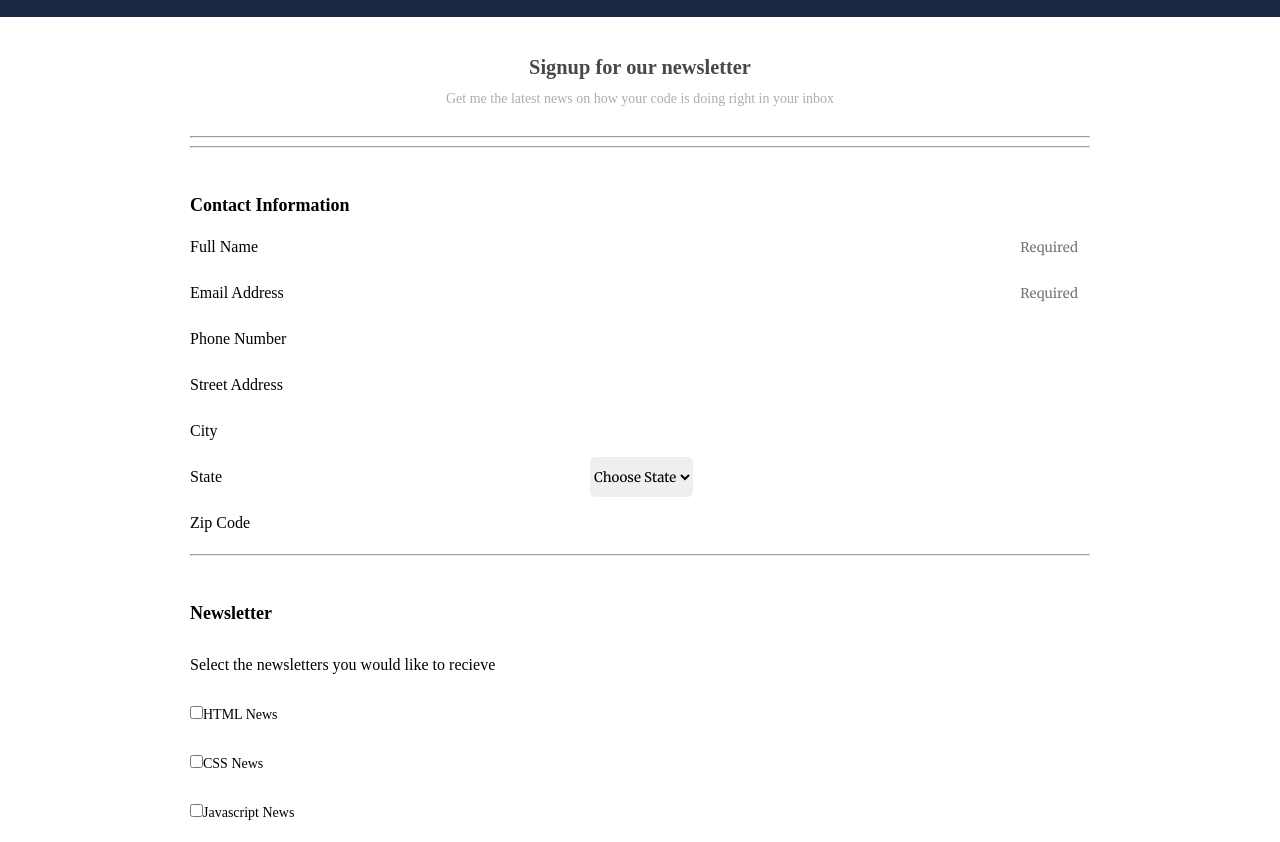
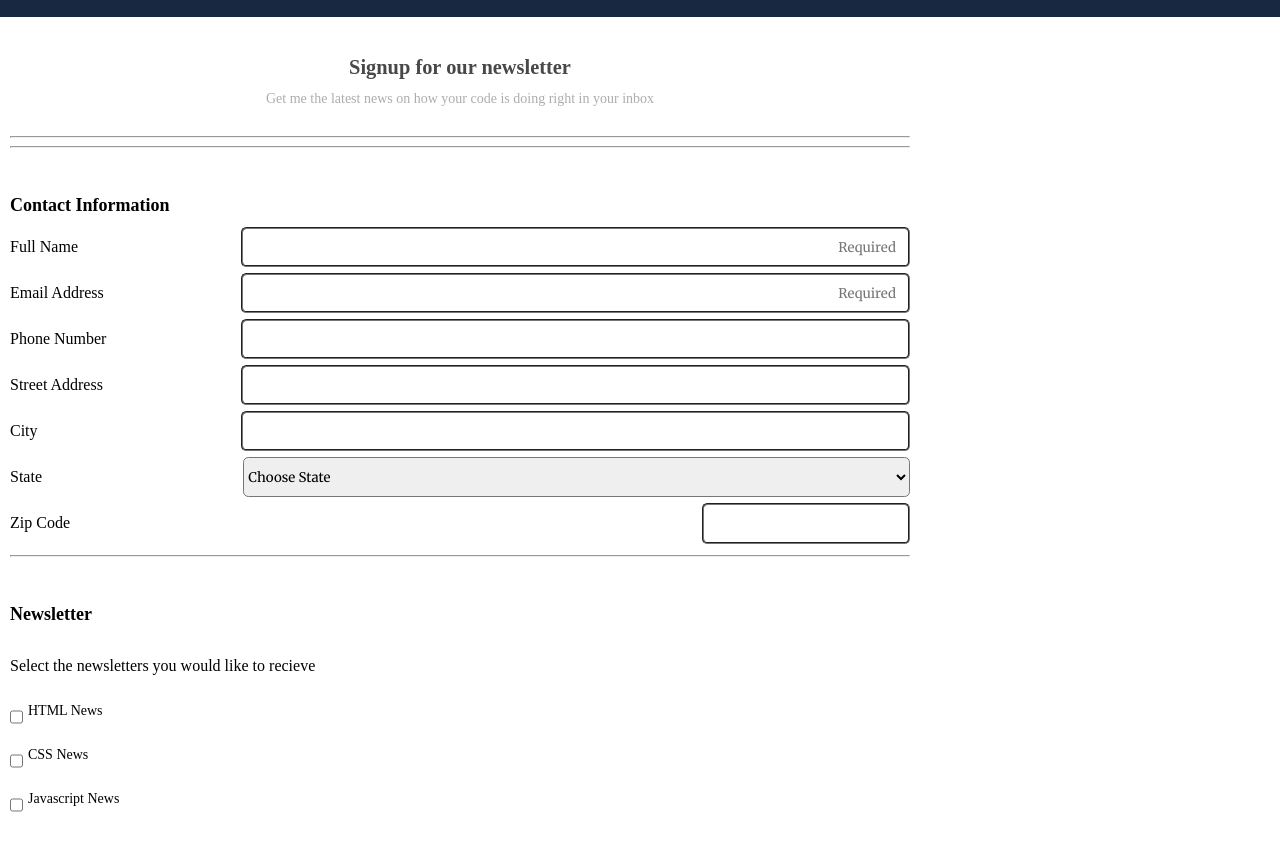
Before and after one commit to RichLeeDev/online_registration_v4, a plain HTML site: page index.html in a window 1280 px wide. Shown: the part 47-889 px from the top of the page. Drawn offline with nearby package versions, Linux system fonts and the light colour scheme.

Commit message:
fixed mistakes

```diff
--- a/css/styles.css
+++ b/css/styles.css
@@ -20,7 +20,7 @@ select {
 input,
 select {
   line-height: 2.5;
-  border: none;
+  border-style: groove;
   margin: 3px 0;
 }
 select {
@@ -46,6 +46,7 @@ label[class="top"] {
 }
 label[class="size"] {
   font-size: 14px;
+  margin-left: 5px;
 }
 input[type="email"]::placeholder,
 input[type="text"]::placeholder {
@@ -56,11 +57,18 @@ input:focus,
 textarea:focus {
   border-color: #192841;
 }
-
-
-.container {
+.container,
+.input {
   display: flex;
   flex-direction: column;
+}
+.checkbox {
+  display:flex;
+  flex-direction: row;
+}
+
+div .checkbox input {
+  margin-top: 15px;
 }
 
 .main-header {
@@ -110,21 +118,25 @@ textarea:focus {
 @media (min-width: 768px) {
 main {
   max-width: 900px;
-  margin: auto;
+}
+.input {
+  flex-direction: row;
+}
+.smaller label {
+  flex: 2;
+}
+.smaller input {
+  max-width: 200px;
+  height: 35px;
+}
+div .input input,
+div .input select {
+  flex: 2 200px;;
+}
+div .input label {
+  flex: 1;
 }
 .title {
   margin-top: 40px;
 }
-
-.main {
-  flex-direction: row;
-  flex-wrap: wrap;
 }
-.main label,
-.main input {
-  flex-basis: 400px;
-}
-.main input {
-  flex: 2;
-}
-}
--- a/index.html
+++ b/index.html
@@ -32,21 +32,33 @@
           <legend>Contact Information</legend>
 
           <div class="main container">
+
+            <div class="input">
               <label for="name">Full Name</label>
               <input type="text" id="name" name="user_name" placeholder="Required">
+            </div>
 
+            <div class="input">
               <label for="email">Email Address</label>
               <input type="email" id="email" name="user_email" placeholder="Required">
+            </div>
 
+            <div class="input">
               <label for="phone">Phone Number</label>
               <input type="tel" id="phone" name="user_phone">
+            </div>
 
+            <div class="input">
               <label for="address">Street Address</label>
               <input type="text" id="address" name="user_street_address">
+            </div>
 
+            <div class="input">
               <label for="city">City</label>
               <input type="text" id="city" name="user_city">
+            </div>
 
+            <div class="input">
               <label for="state">State</label>
               <select id="state" name="user_state">
                 <option value="">Choose State</option>
@@ -65,9 +77,12 @@
                 <option value="">IL</option>
                 <option value="">IN</option>
               </select>
+            </div>
 
+            <div class="input smaller">
               <label for="zip">Zip Code</label>
               <input type="text" id="zip" name="user_zip">
+            </div>
           </div>
 
         </fieldset>
@@ -82,21 +97,37 @@
 
             <label class="top">Select the newsletters you would like to recieve</label>
 
-            <label class="size" for="html"><input type="checkbox" id="html" value="user_html" name="news">HTML News</label>
+            <div class="checkbox">
+            <input type="checkbox" id="html" value="user_html" name="news">
+            <label class="size" for="html">HTML News</label>
+            </div>
 
-            <label class="size" for="css"><input type="checkbox" id="css" value="user_css" name="news">CSS News</label>
+            <div class="checkbox">
+            <input type="checkbox" id="css" value="user_css" name="news">
+            <label class="size" for="css">CSS News</label>
+            </div>
 
-            <label class="size" for="javascript"><input type="checkbox" id="javascript" value="user_javascript" name="news">Javascript News</label>
-
+            <div class="checkbox">
+            <input type="checkbox" id="javascript" value="user_javascript" name="news">
+            <label class="size" for="javascript">Javascript News</label>
+            </div>
 
             <label class="top">Newsletter format</label>
 
-            <label class="size" for="html_format"><input type="radio" id="html_format" value="html" name="format">HTML format</label>
+            <div class="checkbox">
+            <input type="radio" id="html_format" value="html" name="format">
+            <label class="size" for="html_format">HTML format</label>
+            </div>
 
-            <label class="size" for="plain_format"><input type="radio" id="plain_format" value="plain" name="format">Plain text</label>
+            <div class="checkbox">
+            <input type="radio" id="plain_format" value="plain" name="format">
+            <label class="size" for="plain_format">Plain text</label>
+            </div>
+
 
             <label class="top" for="more_info">Other topics you'd like to hear about</label>
             <textarea id="more_info" name="user_info"></textarea>
+
             <button class="btn" type="submit">Sign Up</button>
             <p class="copyright"><em>Copyright The Code Review</em></p>
 
```
Lines whose indentation alone changed are shown as unchanged.
